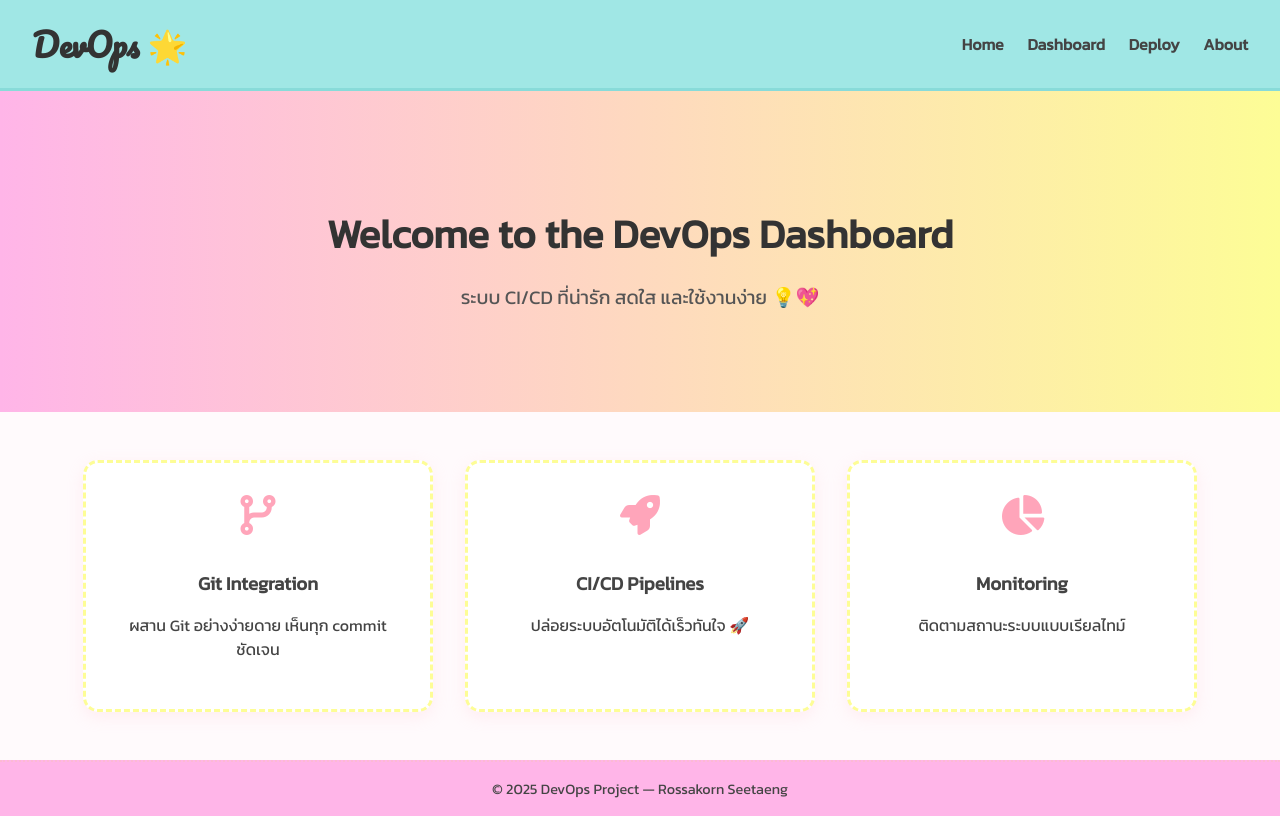
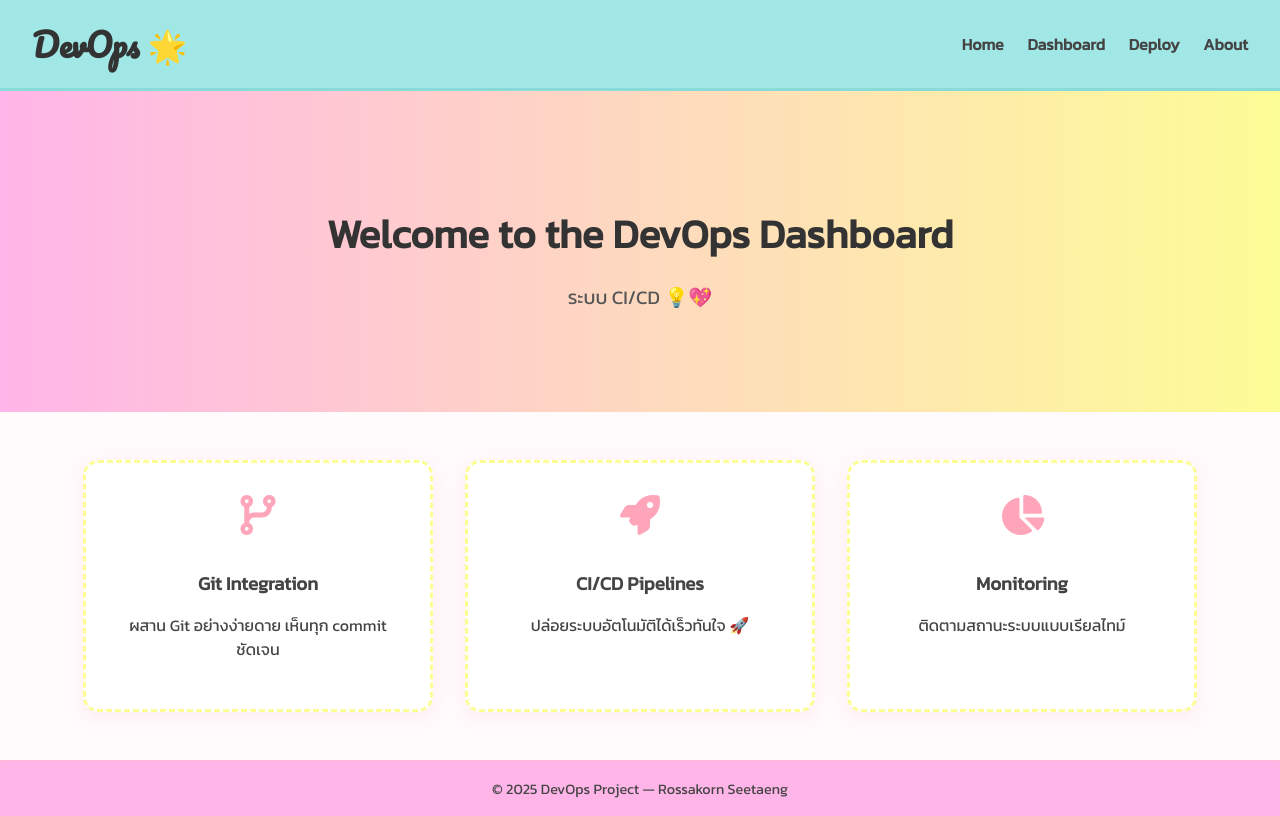
Before and after one commit to rarossaa/DevOps-Project, a website: page index.html in a window 1280 px wide. Drawn offline with Linux system fonts and the light colour scheme.

Commit message:
update index

```diff
--- a/index.html
+++ b/index.html
@@ -115,7 +115,7 @@
 
   <section class="hero">
     <h2>Welcome to the DevOps Dashboard</h2>
-    <p>ระบบ CI/CD ที่น่ารัก สดใส และใช้งานง่าย 💡💖</p>
+    <p>ระบบ CI/CD 💡💖</p>
   </section>
 
   <section class="features">
```
